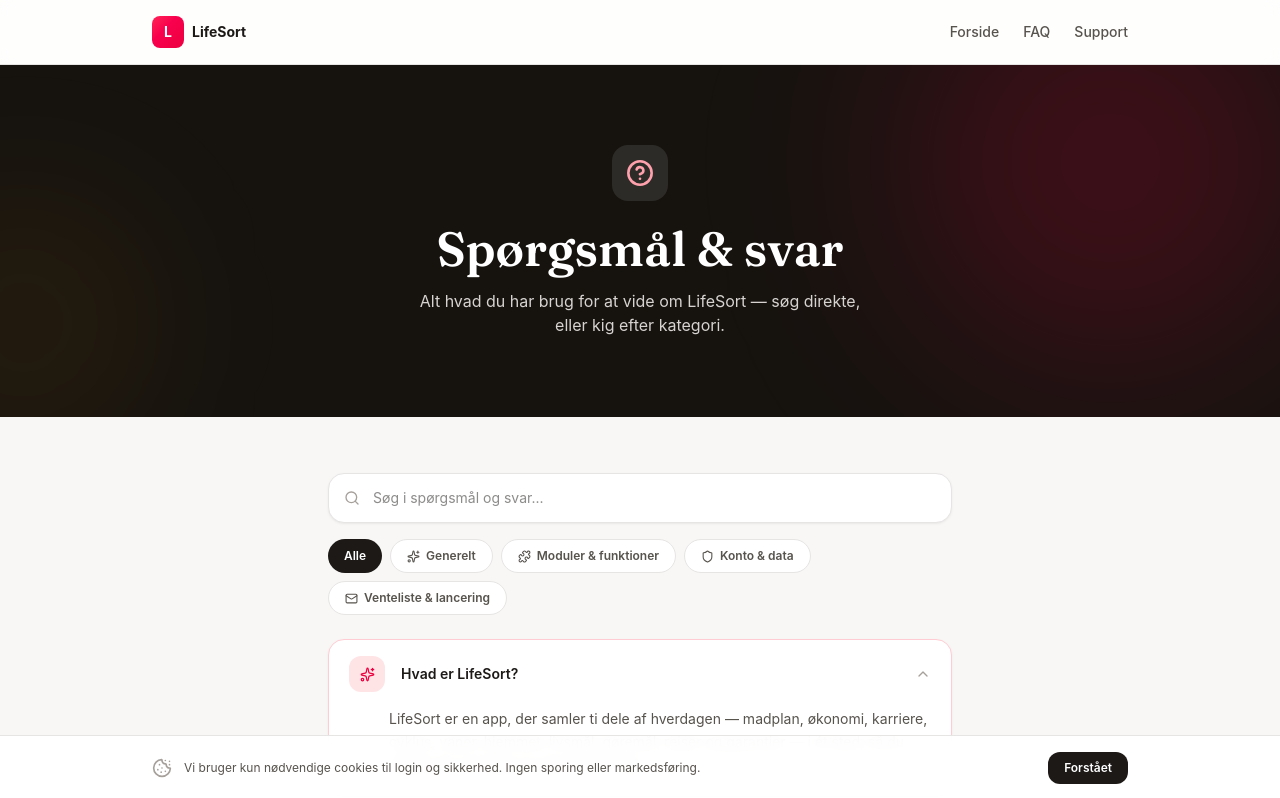
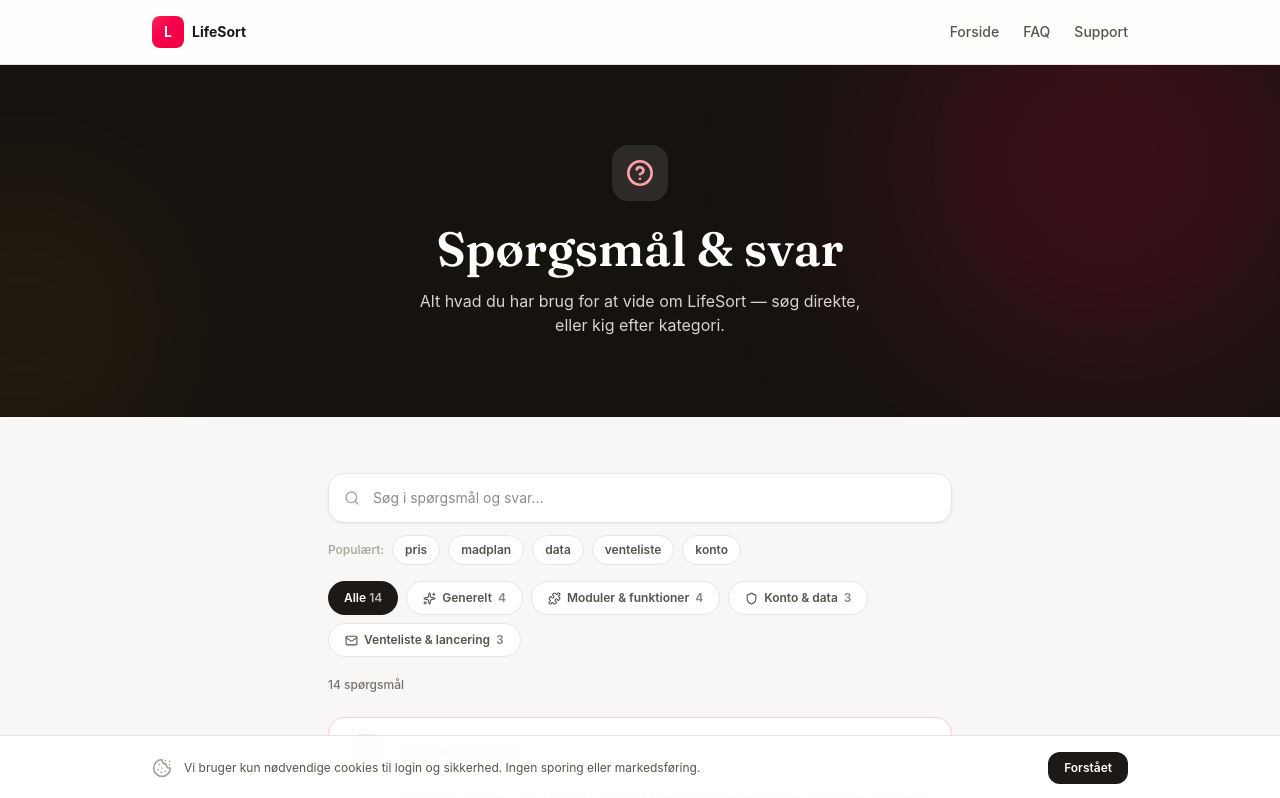
Before and after one commit to Hajrudin27/lifesort-web, a Next.js app: page /faq in a window 1280 px wide. Shown: the top 798 px of the page. Built offline with nearby package versions, Linux system fonts and the light colour scheme.

Commit message:
Improve FAQ search and support handoff

```diff
--- a/components/faq-accordion.tsx
+++ b/components/faq-accordion.tsx
@@ -1,32 +1,57 @@
 'use client';
 
+import Link from 'next/link';
 import { useMemo, useState } from 'react';
 import {
-  ChevronDown, Search, Sparkles, Shield, Puzzle, Mail,
+  ArrowRight, ChevronDown, LifeBuoy, Mail, Puzzle, Search, Shield, Sparkles, X,
 } from 'lucide-react';
 
 import { faqs, type FaqCategory as Category } from '@/lib/modules-content';
 
-const CATEGORY_META: Record<Category, { label: string; icon: typeof Sparkles; tint: string }> = {
-  generelt: { label: 'Generelt', icon: Sparkles, tint: 'bg-rose-100 text-rose-600' },
-  moduler: { label: 'Moduler & funktioner', icon: Puzzle, tint: 'bg-amber-100 text-amber-600' },
-  konto: { label: 'Konto & data', icon: Shield, tint: 'bg-emerald-100 text-emerald-600' },
-  venteliste: { label: 'Venteliste & lancering', icon: Mail, tint: 'bg-violet-100 text-violet-600' },
+type SupportCategory = 'general' | 'bug' | 'billing' | 'feature' | 'account';
+
+const CATEGORY_META: Record<Category, { label: string; icon: typeof Sparkles; tint: string; supportCategory: SupportCategory }> = {
+  generelt: { label: 'Generelt', icon: Sparkles, tint: 'bg-rose-100 text-rose-600', supportCategory: 'general' },
+  moduler: { label: 'Moduler & funktioner', icon: Puzzle, tint: 'bg-amber-100 text-amber-600', supportCategory: 'feature' },
+  konto: { label: 'Konto & data', icon: Shield, tint: 'bg-emerald-100 text-emerald-600', supportCategory: 'account' },
+  venteliste: { label: 'Venteliste & lancering', icon: Mail, tint: 'bg-violet-100 text-violet-600', supportCategory: 'general' },
 };
+
+const QUICK_SEARCHES = ['pris', 'madplan', 'data', 'venteliste', 'konto'];
+
+function resultText(count: number, query: string) {
+  if (query.trim().length > 0) return count === 1 ? '1 match' : `${count} matches`;
+  return count === 1 ? '1 spørgsmål' : `${count} spørgsmål`;
+}
 
 export function FaqAccordion() {
   const [query, setQuery] = useState('');
   const [activeCategory, setActiveCategory] = useState<Category | 'all'>('all');
   const [openQuestion, setOpenQuestion] = useState<string | null>(faqs[0].question);
 
+  const categoryCounts = useMemo(() => (
+    Object.fromEntries(
+      (Object.keys(CATEGORY_META) as Category[]).map((cat) => [
+        cat,
+        faqs.filter((faq) => faq.category === cat).length,
+      ])
+    ) as Record<Category, number>
+  ), []);
+
   const filtered = useMemo(() => {
     const q = query.trim().toLowerCase();
     return faqs.filter((f) => {
       const matchesCategory = activeCategory === 'all' || f.category === activeCategory;
-      const matchesQuery = !q || f.question.toLowerCase().includes(q) || f.answer.toLowerCase().includes(q);
+      const searchable = `${f.question} ${f.answer} ${f.moduleSlug ?? ''}`.toLowerCase();
+      const matchesQuery = !q || searchable.includes(q);
       return matchesCategory && matchesQuery;
     });
   }, [query, activeCategory]);
+
+  const effectiveOpenQuestion = filtered.some((faq) => faq.question === openQuestion)
+    ? openQuestion
+    : filtered[0]?.question ?? null;
+  const supportCategory = activeCategory === 'all' ? 'general' : CATEGORY_META[activeCategory].supportCategory;
 
   return (
     <div>
@@ -36,8 +61,32 @@
           value={query}
           onChange={(e) => setQuery(e.target.value)}
           placeholder="Søg i spørgsmål og svar..."
-          className="w-full rounded-2xl border border-stone-200 bg-white py-3.5 pl-11 pr-4 text-sm text-stone-900 shadow-sm shadow-stone-900/5 outline-none focus:border-rose-400 focus:ring-4 focus:ring-rose-100"
+          className="w-full rounded-2xl border border-stone-200 bg-white py-3.5 pl-11 pr-12 text-sm text-stone-900 shadow-sm shadow-stone-900/5 outline-none focus:border-rose-400 focus:ring-4 focus:ring-rose-100"
         />
+        {query && (
+          <button
+            type="button"
+            onClick={() => setQuery('')}
+            className="absolute right-3 top-1/2 flex h-8 w-8 -translate-y-1/2 items-center justify-center rounded-full text-stone-400 transition hover:bg-stone-100 hover:text-stone-700"
+            aria-label="Ryd søgning"
+          >
+            <X size={15} />
+          </button>
+        )}
+      </div>
+
+      <div className="mt-3 flex flex-wrap items-center gap-2">
+        <span className="text-xs font-medium text-stone-400">Populært:</span>
+        {QUICK_SEARCHES.map((term) => (
+          <button
+            key={term}
+            type="button"
+            onClick={() => setQuery(term)}
+            className="rounded-full border border-stone-200 bg-white px-3 py-1.5 text-xs font-semibold text-stone-600 transition hover:bg-stone-50"
+          >
+            {term}
+          </button>
+        ))}
       </div>
 
       <div className="mt-4 flex flex-wrap gap-2">
@@ -47,7 +96,7 @@
             activeCategory === 'all' ? 'bg-stone-900 text-white' : 'border border-stone-200 bg-white text-stone-600 hover:bg-stone-50'
           }`}
         >
-          Alle
+          Alle <span className="opacity-70">{faqs.length}</span>
         </button>
         {(Object.keys(CATEGORY_META) as Category[]).map((cat) => {
           const meta = CATEGORY_META[cat];
@@ -63,20 +112,49 @@
             >
               <Icon size={13} />
               {meta.label}
+              <span className="opacity-70">{categoryCounts[cat]}</span>
             </button>
           );
         })}
       </div>
 
+      <div className="mt-5 flex flex-wrap items-center justify-between gap-3">
+        <p className="text-xs font-medium text-stone-500">{resultText(filtered.length, query)}</p>
+        {(query || activeCategory !== 'all') && (
+          <button
+            type="button"
+            onClick={() => {
+              setQuery('');
+              setActiveCategory('all');
+            }}
+            className="text-xs font-semibold text-stone-500 underline-offset-4 transition hover:text-stone-900 hover:underline"
+          >
+            Nulstil filter
+          </button>
+        )}
+      </div>
+
       <div className="mt-6 flex flex-col gap-3">
         {filtered.length === 0 ? (
-          <div className="rounded-2xl border border-dashed border-stone-200 bg-white py-12 text-center">
-            <p className="text-sm font-medium text-stone-500">Intet fundet for &ldquo;{query}&rdquo;</p>
-            <p className="mt-1 text-xs text-stone-400">Prøv et andet ord, eller skriv til os direkte.</p>
+          <div className="rounded-2xl border border-dashed border-stone-200 bg-white p-8 text-center">
+            <div className="mx-auto flex h-11 w-11 items-center justify-center rounded-xl bg-stone-100 text-stone-500">
+              <LifeBuoy size={18} />
+            </div>
+            <p className="mt-3 text-sm font-semibold text-stone-700">Intet fundet for &ldquo;{query}&rdquo;</p>
+            <p className="mx-auto mt-1 max-w-sm text-xs leading-relaxed text-stone-400">
+              Prøv et kortere søgeord, eller send spørgsmålet direkte til support med kategorien forudfyldt.
+            </p>
+            <Link
+              href={`/support?category=${supportCategory}`}
+              className="mt-5 inline-flex items-center gap-1.5 rounded-xl bg-stone-900 px-4 py-2.5 text-xs font-semibold text-white transition hover:bg-stone-800"
+            >
+              Kontakt support
+              <ArrowRight size={13} />
+            </Link>
           </div>
         ) : (
           filtered.map((faq) => {
-            const isOpen = openQuestion === faq.question;
+            const isOpen = effectiveOpenQuestion === faq.question;
             const meta = CATEGORY_META[faq.category];
             const Icon = meta.icon;
             return (
@@ -97,7 +175,18 @@
                   <ChevronDown size={16} className={`shrink-0 text-stone-400 transition-transform ${isOpen ? 'rotate-180' : ''}`} />
                 </button>
                 {isOpen && (
-                  <div className="px-5 pb-5 pl-[3.75rem] text-sm leading-relaxed text-stone-600">{faq.answer}</div>
+                  <div className="px-5 pb-5 pl-[3.75rem] text-sm leading-relaxed text-stone-600">
+                    <p>{faq.answer}</p>
+                    {faq.moduleSlug && (
+                      <Link
+                        href={`/modules/${faq.moduleSlug}`}
+                        className="mt-3 inline-flex items-center gap-1 text-xs font-semibold text-rose-600 underline-offset-4 hover:underline"
+                      >
+                        Se modulet
+                        <ArrowRight size={12} />
+                      </Link>
+                    )}
+                  </div>
                 )}
               </div>
             );
--- a/components/support-form.tsx
+++ b/components/support-form.tsx
@@ -1,6 +1,6 @@
 'use client';
 
-import { useState } from 'react';
+import { useEffect, useState } from 'react';
 import {
   Bug,
   CheckCircle2,
@@ -15,6 +15,8 @@
 } from 'lucide-react';
 
 type SupportCategory = 'general' | 'bug' | 'billing' | 'feature' | 'account';
+
+const CATEGORY_VALUES: SupportCategory[] = ['general', 'bug', 'billing', 'feature', 'account'];
 
 const CATEGORY_OPTIONS: {
   value: SupportCategory;
@@ -60,6 +62,10 @@
   },
 ];
 
+function isSupportCategory(value: string | null): value is SupportCategory {
+  return CATEGORY_VALUES.includes(value as SupportCategory);
+}
+
 function defaultPriority(category: SupportCategory, isUrgent: boolean) {
   if (isUrgent) return 'urgent';
   if (category === 'bug' || category === 'billing') return 'high';
@@ -80,6 +86,13 @@
 
   const selectedCategory = CATEGORY_OPTIONS.find((option) => option.value === category) ?? CATEGORY_OPTIONS[0];
   const canSubmit = name.trim().length > 0 && email.trim().length > 0 && subject.trim().length > 0 && message.trim().length > 0;
+
+  useEffect(() => {
+    queueMicrotask(() => {
+      const requestedCategory = new URLSearchParams(window.location.search).get('category');
+      if (isSupportCategory(requestedCategory)) setCategory(requestedCategory);
+    });
+  }, []);
 
   const handleSubmit = async (e: React.FormEvent) => {
     e.preventDefault();
```
